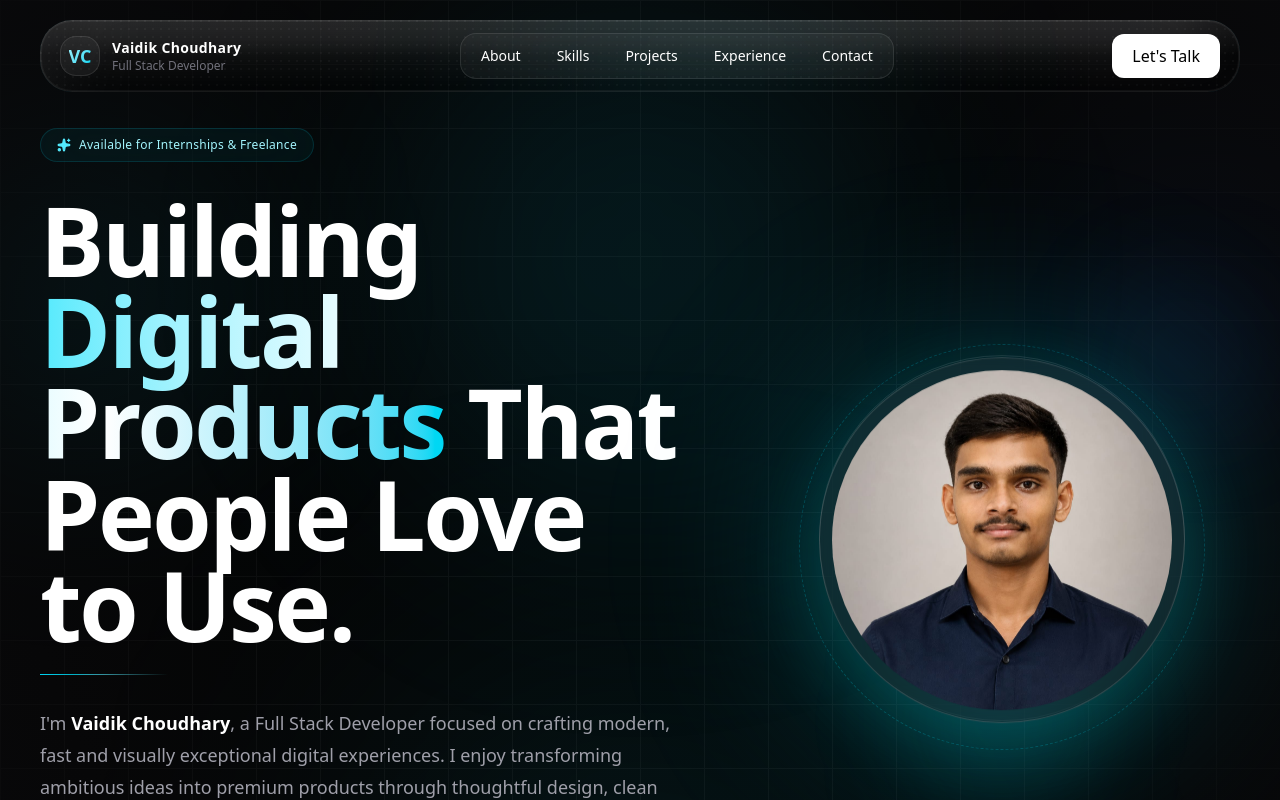
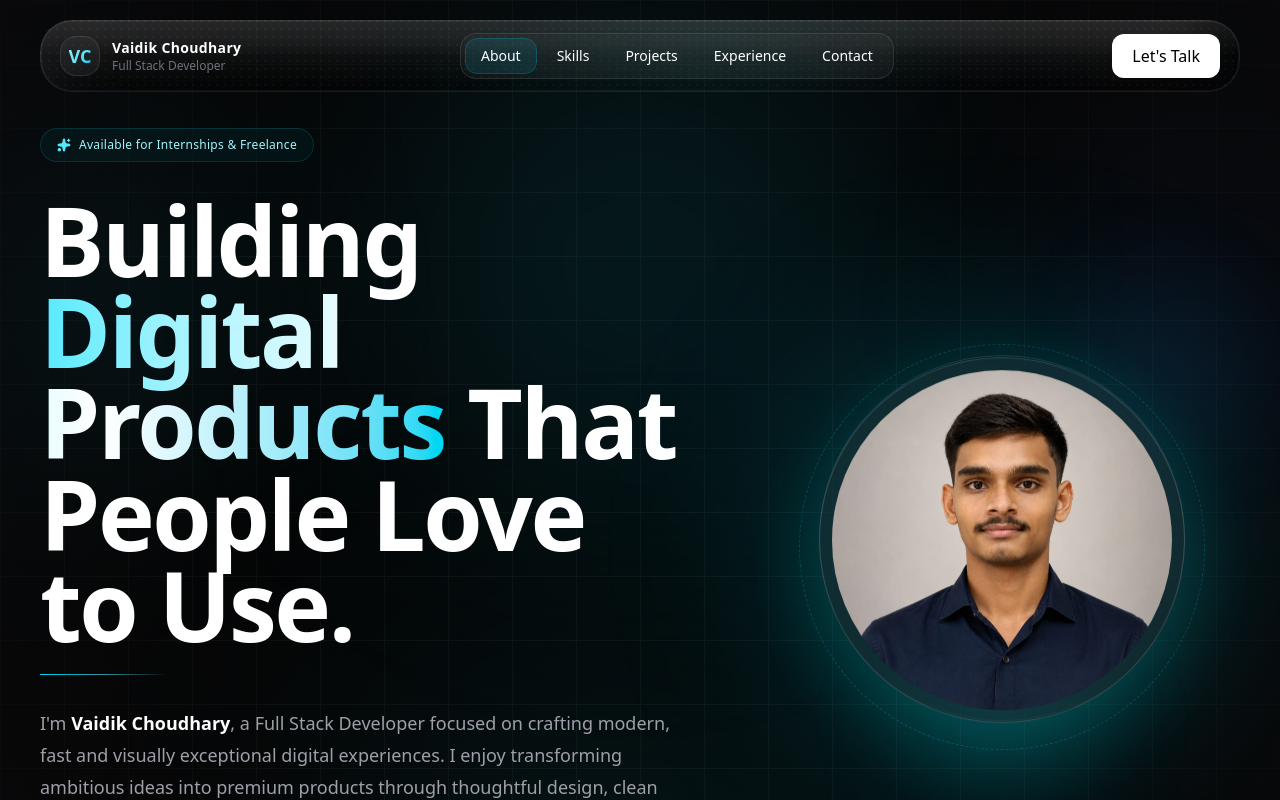
Before and after one commit to Vaidik1199/portfolio, a Next.js app: page / in a window 1280 px wide. Shown: the top 800 px of the page. Built offline with nearby package versions, Linux system fonts and the light colour scheme.

Commit message:
feat(navbar): add animated active navigation indicator

```diff
--- a/components/navbar/DesktopNav.tsx
+++ b/components/navbar/DesktopNav.tsx
@@ -1,28 +1,88 @@
 "use client";
 
 import Link from "next/link";
+import { motion } from "motion/react";
+import { useEffect, useState } from "react";
 
-import { cn } from "@/lib/cn";
+import { cn } from "@/lib/utils";
 
 import { navLinks } from "./nav-links";
 
 export default function DesktopNav() {
+  const [activeSection, setActiveSection] = useState("");
+
+  useEffect(() => {
+    const sections = navLinks
+      .map((link) => document.querySelector(link.href))
+      .filter(Boolean) as HTMLElement[];
+
+    const observer = new IntersectionObserver(
+      (entries) => {
+        entries.forEach((entry) => {
+          if (entry.isIntersecting) {
+            setActiveSection(`#${entry.target.id}`);
+          }
+        });
+      },
+      {
+        threshold: 0.55,
+      }
+    );
+
+    sections.forEach((section) => observer.observe(section));
+
+    return () => observer.disconnect();
+  }, []);
   return (
     <nav
       aria-label="Primary"
-      className="hidden items-center gap-1 rounded-2xl border border-white/10 bg-white/[0.03] p-1 backdrop-blur-2xl lg:flex"
+      className=" hidden
+        items-center
+        gap-1
+        rounded-2xl
+        border
+        border-white/10
+        bg-white/[0.03]
+        p-1
+        backdrop-blur-2xl
+        shadow-inner
+        lg:flex
+      "
     >
       {navLinks.map((link) => (
         <Link
           key={link.href}
           href={link.href}
           className={cn(
-            "relative rounded-xl px-4 py-2 text-sm font-medium text-zinc-400",
-            "transition-all duration-300",
-            "hover:bg-white/5 hover:text-white"
+            "relative overflow-hidden rounded-xl px-4 py-2 text-sm font-medium transition-all duration-300",
+            activeSection === link.href
+              ? "text-white"
+              : "text-zinc-400 hover:text-white hover:-translate-y-0.5"
           )}
         >
-          {link.label}
+          {activeSection === link.href && (
+            <motion.span
+              layoutId="active-nav"
+              transition={{
+                type: "spring",
+                stiffness: 350,
+                damping: 30,
+              }}
+              className="
+                absolute
+                inset-0
+                rounded-xl
+                border
+                border-cyan-400/20
+                bg-cyan-400/10
+                shadow-[0_0_18px_rgba(103,232,249,.12)]
+              "
+            />
+          )}
+
+          <span className="relative z-10">
+            {link.label}
+          </span>
         </Link>
       ))}
     </nav>
```
